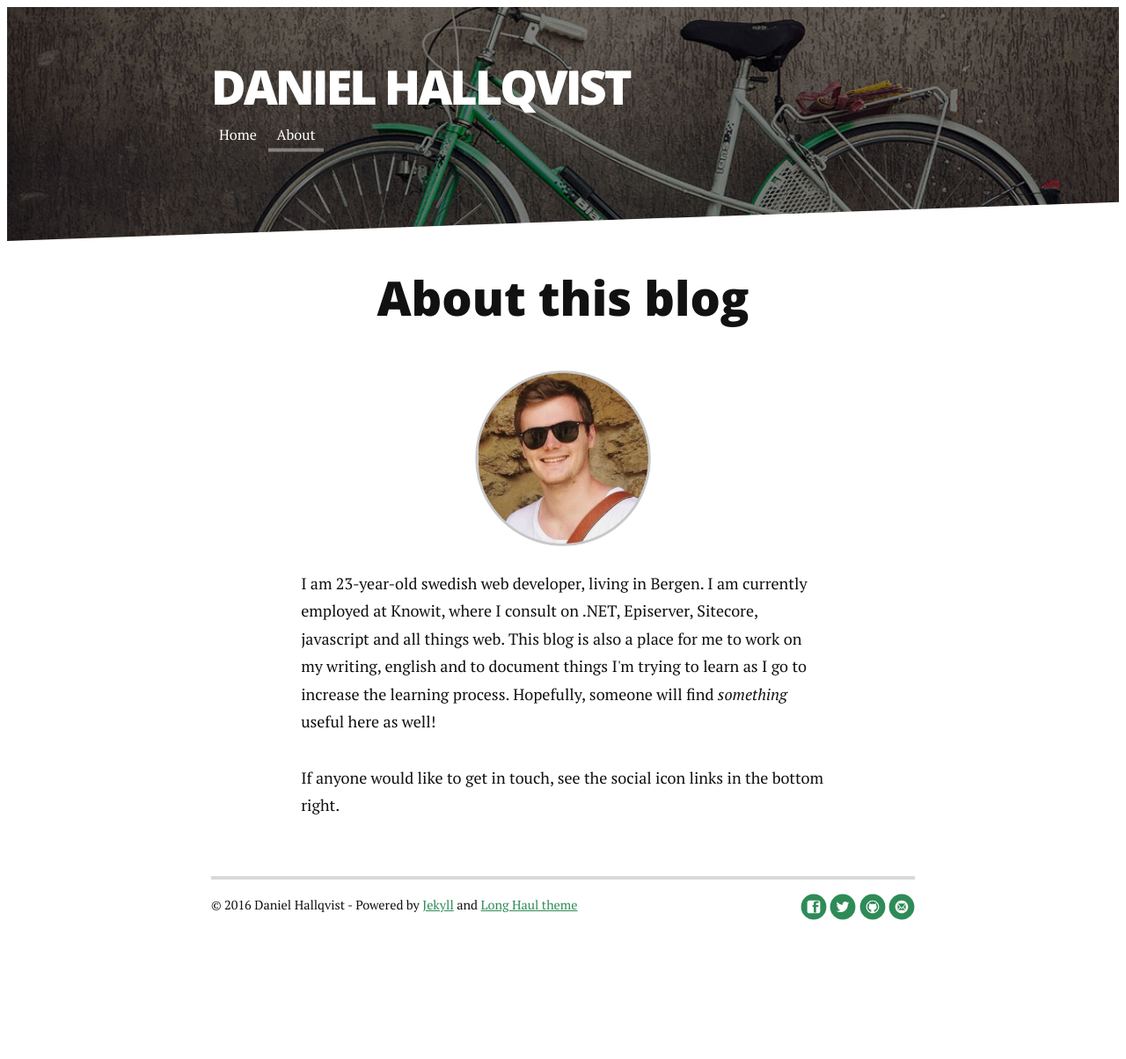
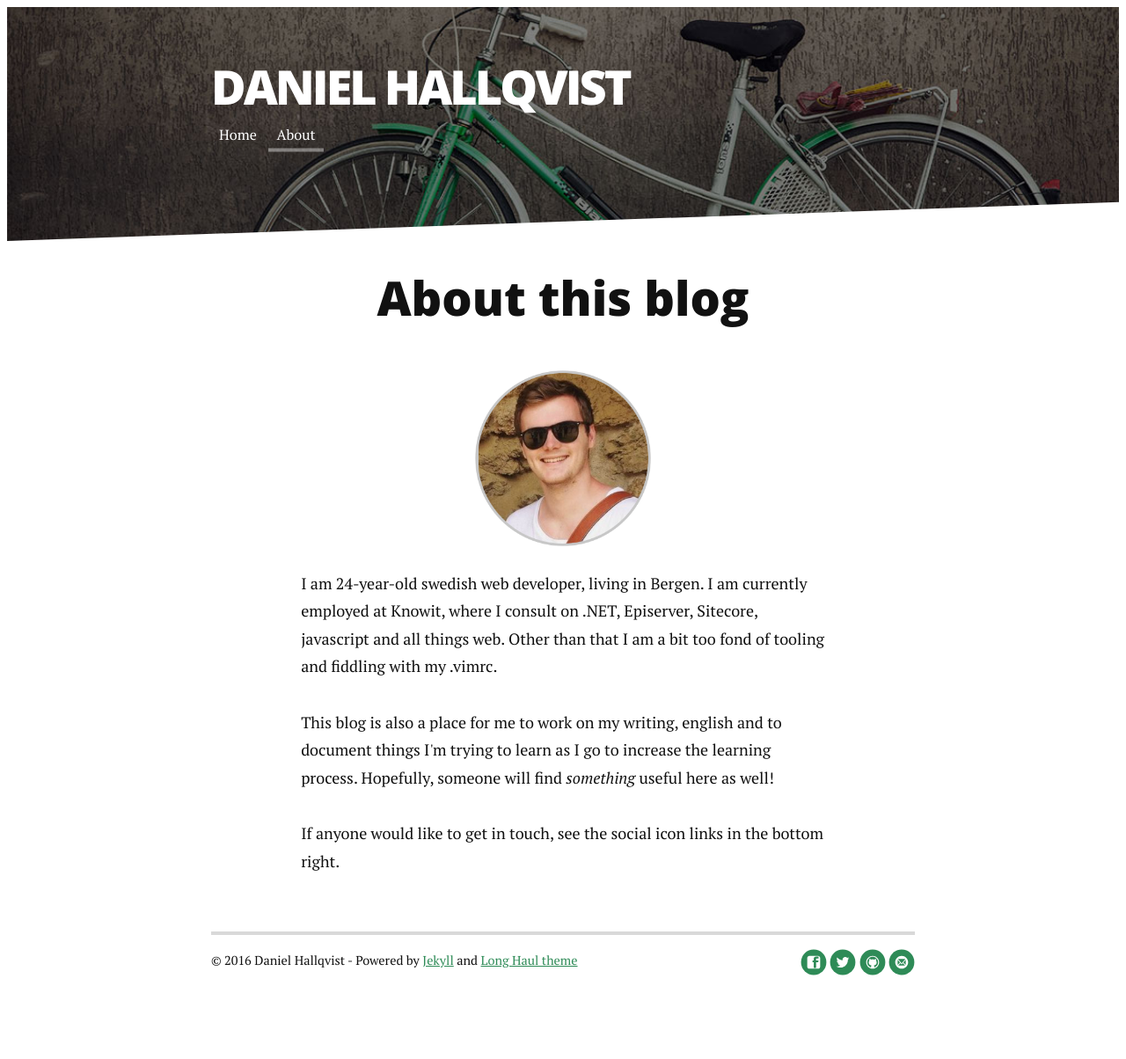
Before and after one commit to Dhq/dhallqvist-blogg, a Jekyll site: the page built from about.md, in a window 1280 px wide. Shown: the whole page at 88% size. Built offline with Jekyll 4.4.1, drawn with Linux system fonts in a browser that asks for light colours; nearby versions of some CDN libraries; before the commit the page ends 1141 px from its top, so only the background shows below that.

Commit message:
Changed text on about page

```diff
--- a/about.md
+++ b/about.md
@@ -6,6 +6,9 @@ title: About this blog
 <div class="post">
 	<h1 class="pageTitle">About this blog</h1>
 	<img style="display:block; margin: auto; width: 200px; margin-bottom: 20px" src="/assets/img/me.png" />
-	<p>I am 23-year-old swedish web developer, living in Bergen. I am currently employed at Knowit, where I consult on .NET, Episerver, Sitecore, javascript and all things web. This blog is also a place for me to work on my writing, english and to document things I'm trying to learn as I go to increase the learning process. Hopefully, someone will find <em>something</em> useful here as well! </p>
+	<p>I am 24-year-old swedish web developer, living in Bergen. I am currently employed at Knowit, where I consult on .NET, Episerver, Sitecore, javascript and all things web.
+	Other than that I am a bit too fond of tooling and fiddling with my .vimrc. </p>
+	<p> This blog is also a place for me to work on my writing, english and to document things I'm trying to learn as I go to increase the learning process.
+	Hopefully, someone will find <em>something</em> useful here as well! </p>
 	<p>If anyone would like to get in touch, see the social icon links in the bottom right.</p>
 </div>
```
